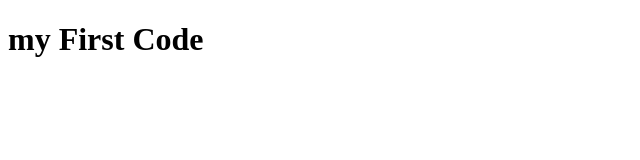
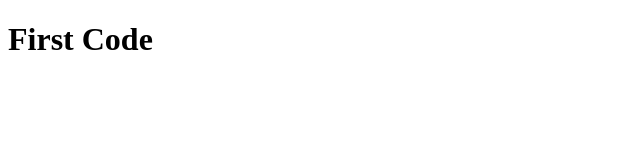
Before and after one commit to Anand-kumar96/Frontend, a plain HTML site: page index.html in a window 1280 px wide. Shown: the whole page, without its empty margins (0-640 px from the left). Drawn offline with Linux system fonts and the light colour scheme.

Commit message:
index changed

```diff
--- a/index.html
+++ b/index.html
@@ -4,6 +4,6 @@
         <title>hello world</title>
     </head>
     <body>
-        <h1>my First Code</h1>
+        <h1> First Code</h1>
     </body>
 </html>
```
